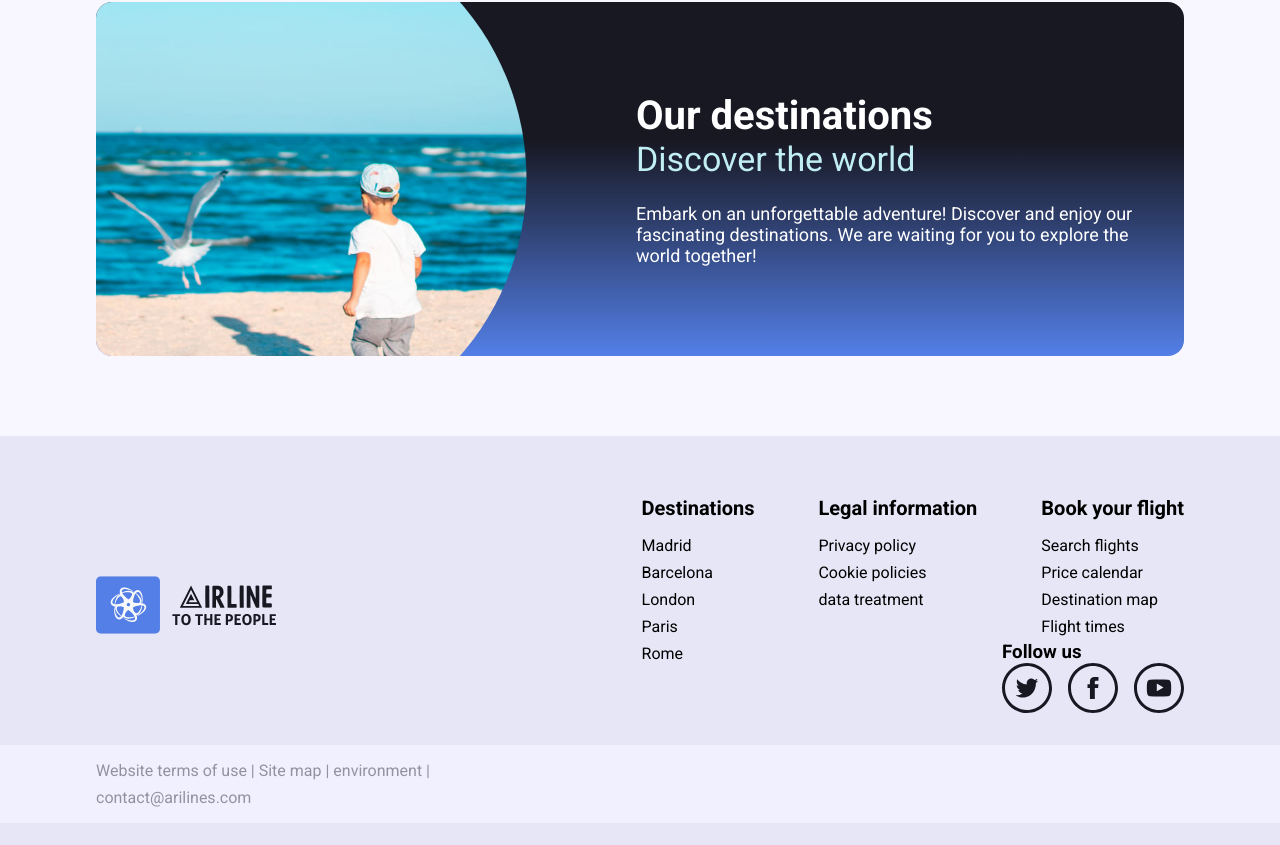
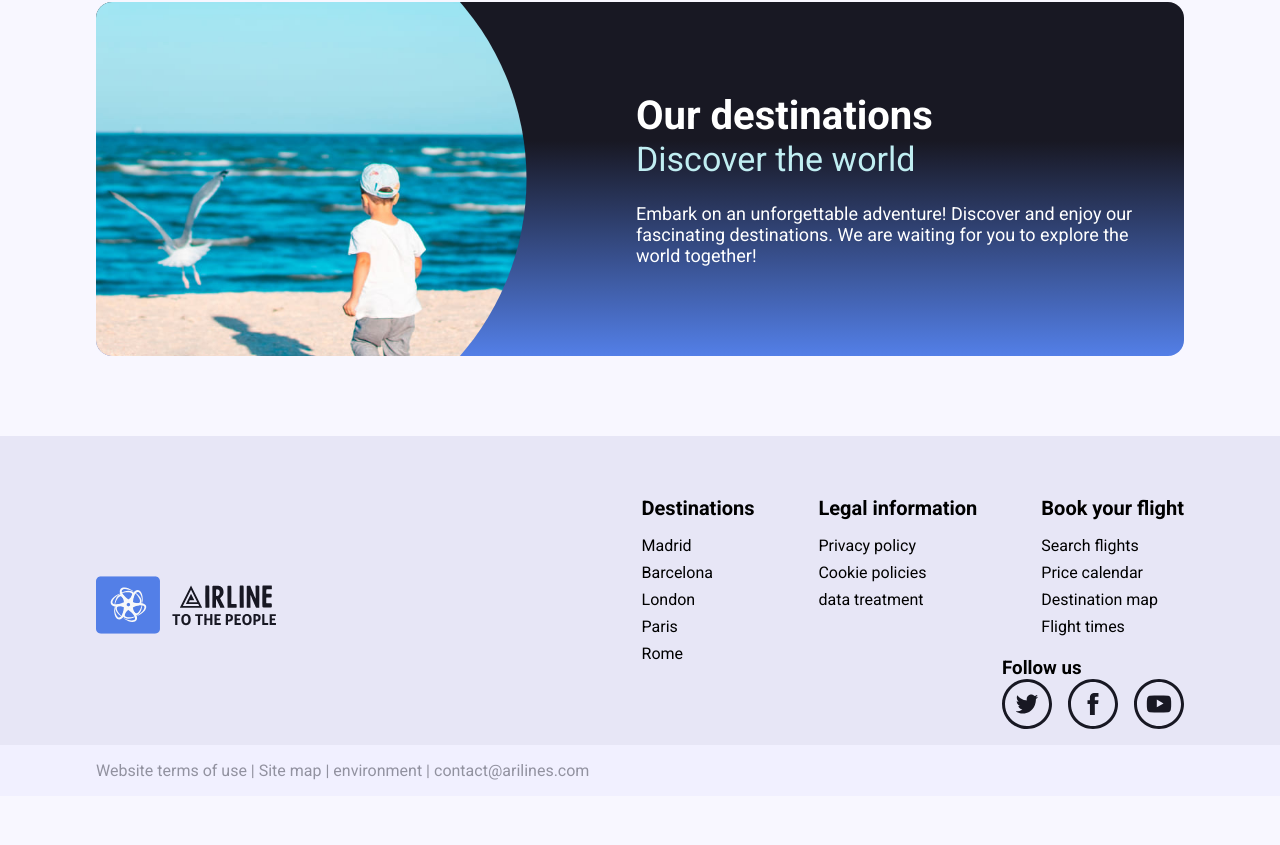
Before and after one commit to JeisonPC/Airline-to-the-people, an Angular app: page / in a window 1280 px wide. Shown: the part 885-1730 px from the top of the page. After the commit the page ends 1681 px from the top, so only its background shows below. Built offline with nearby package versions, Linux system fonts and the light colour scheme.

Commit message:
FINISHED - completed footer styles

```diff
--- a/src/app/components/footer/footer.component.scss
+++ b/src/app/components/footer/footer.component.scss
@@ -56,7 +56,9 @@
 
 @media (min-width: 768px) {
   .footer {
-    height: 446px;
+    display: flex;
+    flex-direction: column;
+    justify-content: space-between;
     &__section-up {
       padding: 3.75rem 6rem 2rem;
       flex-direction: row;
@@ -79,7 +81,7 @@
 
     &__block-social {
       position: absolute;
-      bottom: 2rem;
+      bottom: 1rem;
       right: 6rem;
     }
 
@@ -98,6 +100,8 @@
     }
     &__section-down {
       padding: 1rem 6rem;
+      flex-direction: row;
+      gap: 0.25rem;
     }
   }
 }
--- a/src/app/pages/home/home.component.scss
+++ b/src/app/pages/home/home.component.scss
@@ -100,6 +100,7 @@
   .banner {
     justify-content: flex-start;
     padding: 0 6rem;
+    background-position: 52% 44%;
 
     &__content {
       gap: 2.25rem;
```
